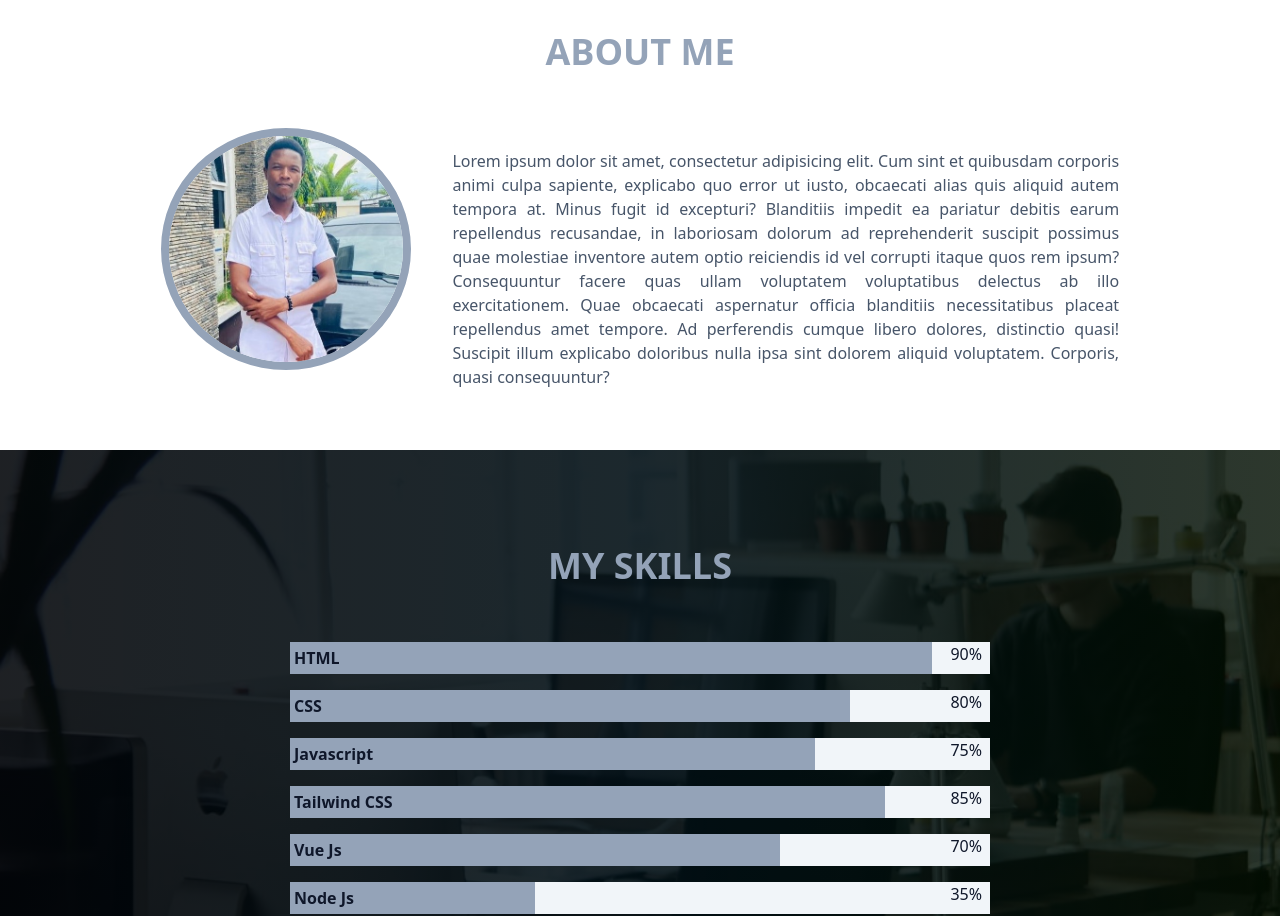
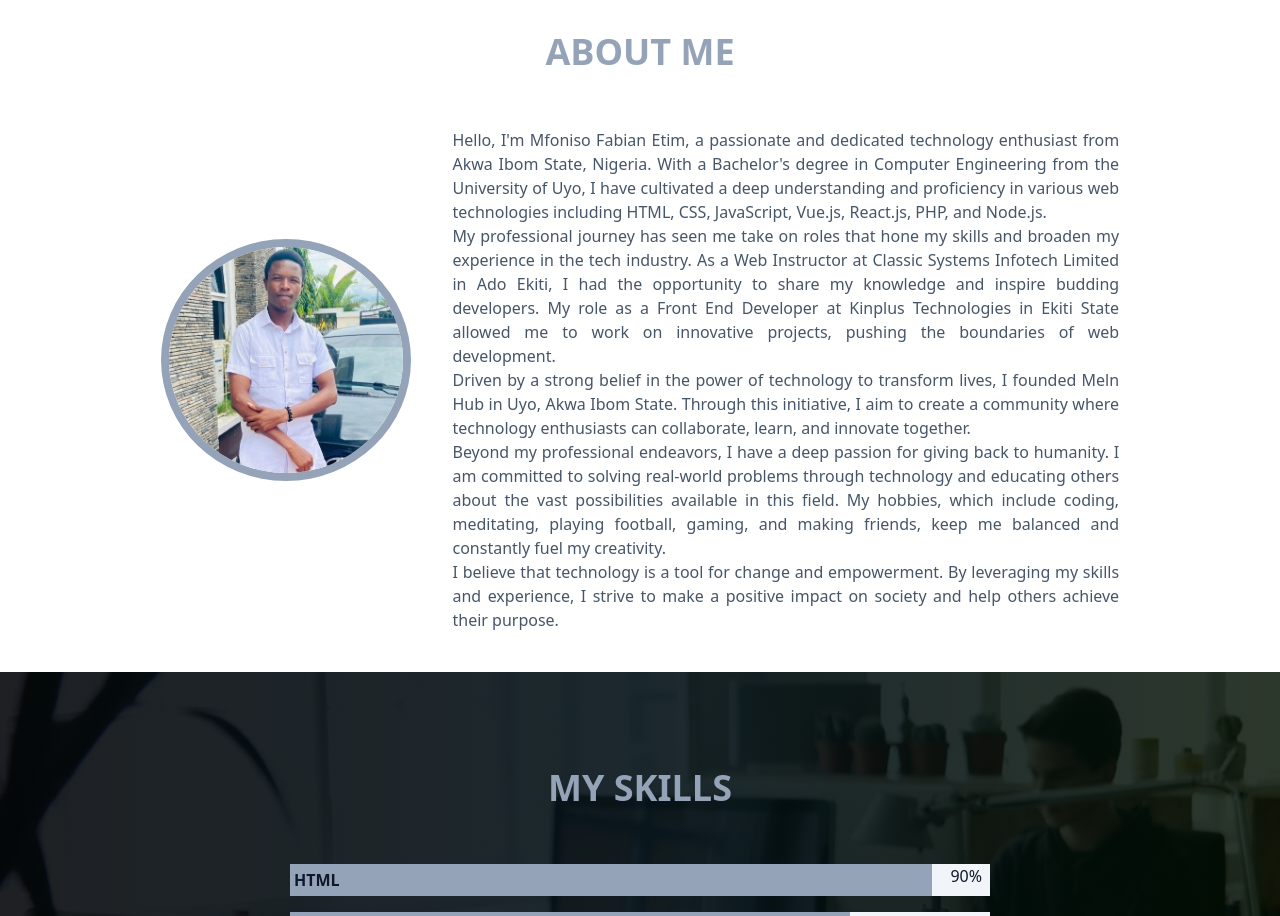
Before and after one commit to Goodlucketi/Portfolio, a Vue app: page / in a window 1280 px wide. Shown: the part 860-1776 px from the top of the page. Built offline with nearby package versions, Linux system fonts and the light colour scheme.

Commit message:
about me

```diff
--- a/src/App.vue
+++ b/src/App.vue
@@ -21,7 +21,7 @@ import { ref } from 'vue';
       <div class="logo">
         <h2 class="p-1 font-mono text-xl">Mfoniso Fabian</h2>
       </div>
-      <div :class="['links absolute -z-10 md:z-10 top-0 right-0 bg-slate-900/75 md:bg-transparent p-5 pt-24 md:pt-0 h-screen md:h-0 w-7/12 md:relative md:block',{ hidden:!navActive } , {'bg-red-500' : navActive }]">
+      <div :class="['links absolute -z-10 md:z-10 top-0 right-0 bg-slate-900/75 md:bg-transparent p-5 pt-24 md:pt-0 h-screen md:h-0 w-7/12 md:relative md:block',{ hidden:!navActive }]">
         <router-link to="/" class="mx-4 mb-5 block md:inline">Home</router-link>
         <router-link to="/" class="mx-4 mb-5 block md:inline">About</router-link>
         <router-link to="/" class="mx-4 mb-5 block md:inline">Projects</router-link>
--- a/src/components/home/AboutComponent.vue
+++ b/src/components/home/AboutComponent.vue
@@ -12,7 +12,19 @@
             </div>
 
             <div class="about-txt mx-auto text-justify text-slate-600 md:w-8/12" data-aos="fade-left" data-aos-duration="2000">
-                <p>Lorem ipsum dolor sit amet, consectetur adipisicing elit. Cum sint et quibusdam corporis animi culpa sapiente, explicabo quo error ut iusto, obcaecati alias quis aliquid autem tempora at. Minus fugit id excepturi? Blanditiis impedit ea pariatur debitis earum repellendus recusandae, in laboriosam dolorum ad reprehenderit suscipit possimus quae molestiae inventore autem optio reiciendis id vel corrupti itaque quos rem ipsum? Consequuntur facere quas ullam voluptatem voluptatibus delectus ab illo exercitationem. Quae obcaecati aspernatur officia blanditiis necessitatibus placeat repellendus amet tempore. Ad perferendis cumque libero dolores, distinctio quasi! Suscipit illum explicabo doloribus nulla ipsa sint dolorem aliquid voluptatem. Corporis, quasi consequuntur?</p>
+                <p>
+
+                Hello, I'm Mfoniso Fabian Etim, a passionate and dedicated technology enthusiast from Akwa Ibom State, Nigeria. With a Bachelor's degree in Computer Engineering from the University of Uyo, I have cultivated a deep understanding and proficiency in various web technologies including HTML, CSS, JavaScript, Vue.js, React.js, PHP, and Node.js. <br>
+
+                My professional journey has seen me take on roles that hone my skills and broaden my experience in the tech industry. As a Web Instructor at Classic Systems Infotech Limited in Ado Ekiti, I had the opportunity to share my knowledge and inspire budding developers. My role as a Front End Developer at Kinplus Technologies in Ekiti State allowed me to work on innovative projects, pushing the boundaries of web development. <br>
+
+                Driven by a strong belief in the power of technology to transform lives, I founded Meln Hub in Uyo, Akwa Ibom State. Through this initiative, I aim to create a community where technology enthusiasts can collaborate, learn, and innovate together. <br>
+
+                Beyond my professional endeavors, I have a deep passion for giving back to humanity. I am committed to solving real-world problems through technology and educating others about the vast possibilities available in this field. My hobbies, which include coding, meditating, playing football, gaming, and making friends, keep me balanced and constantly fuel my creativity. <br>
+
+                I believe that technology is a tool for change and empowerment. By leveraging my skills and experience, I strive to make a positive impact on society and help others achieve their purpose.
+
+                </p>
             </div>
         </div>
     </main>
```
